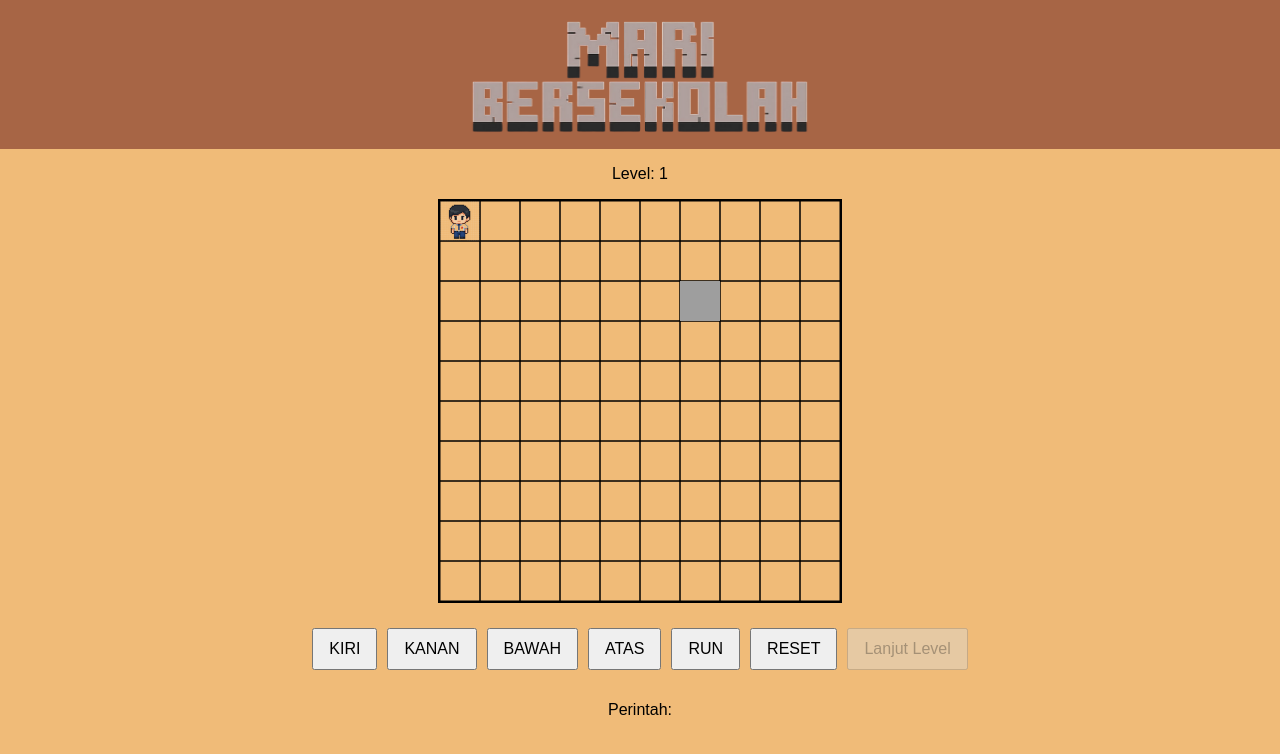
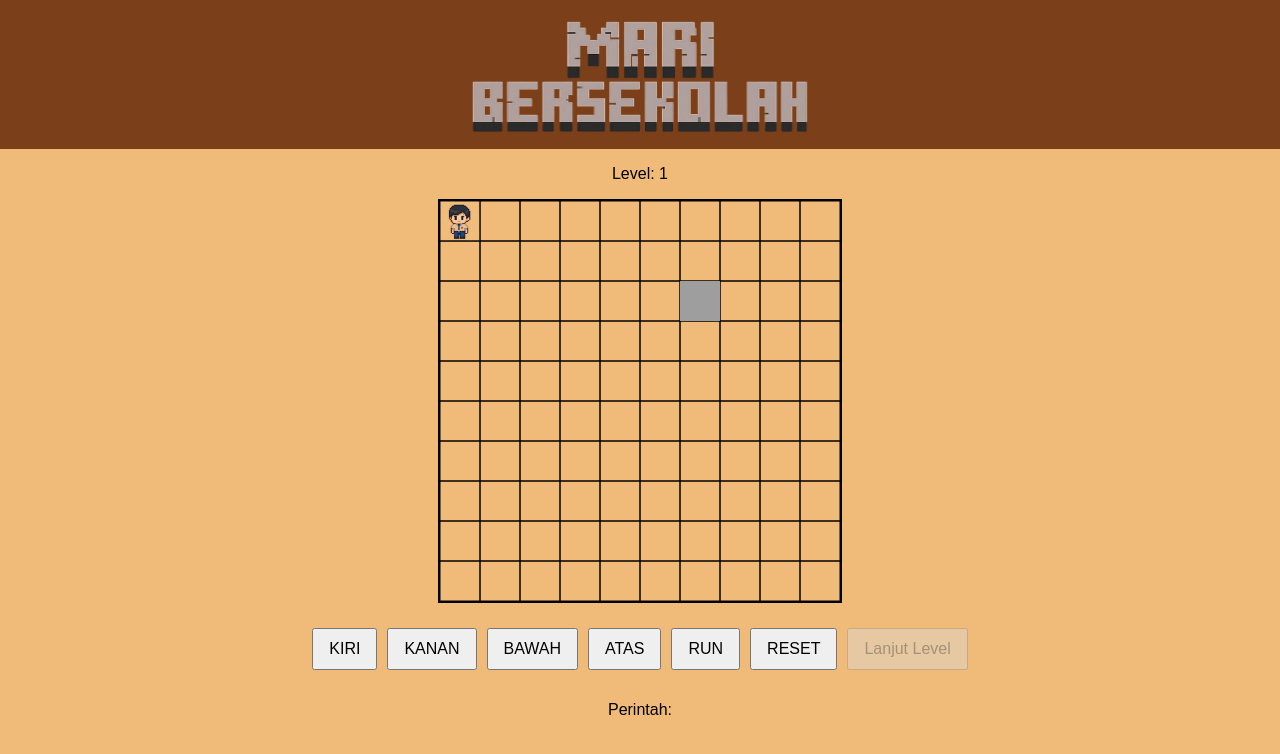
Before and after one commit to aryakusuma388/game_edukasiv1, a plain HTML site: page index.html in a window 1280 px wide. Drawn offline with Linux system fonts and the light colour scheme.

Commit message:
Update style.css

```diff
--- a/style.css
+++ b/style.css
@@ -11,7 +11,7 @@ body {
   width: 100%;
   padding: 10px 0;
   text-align: center;
-  background-color: #A76545; /* latar belakang gelap agar logo lebih kontras */
+  background-color: #7B4019; /* latar belakang gelap agar logo lebih kontras */
 }
 
 .header-logo {
```
